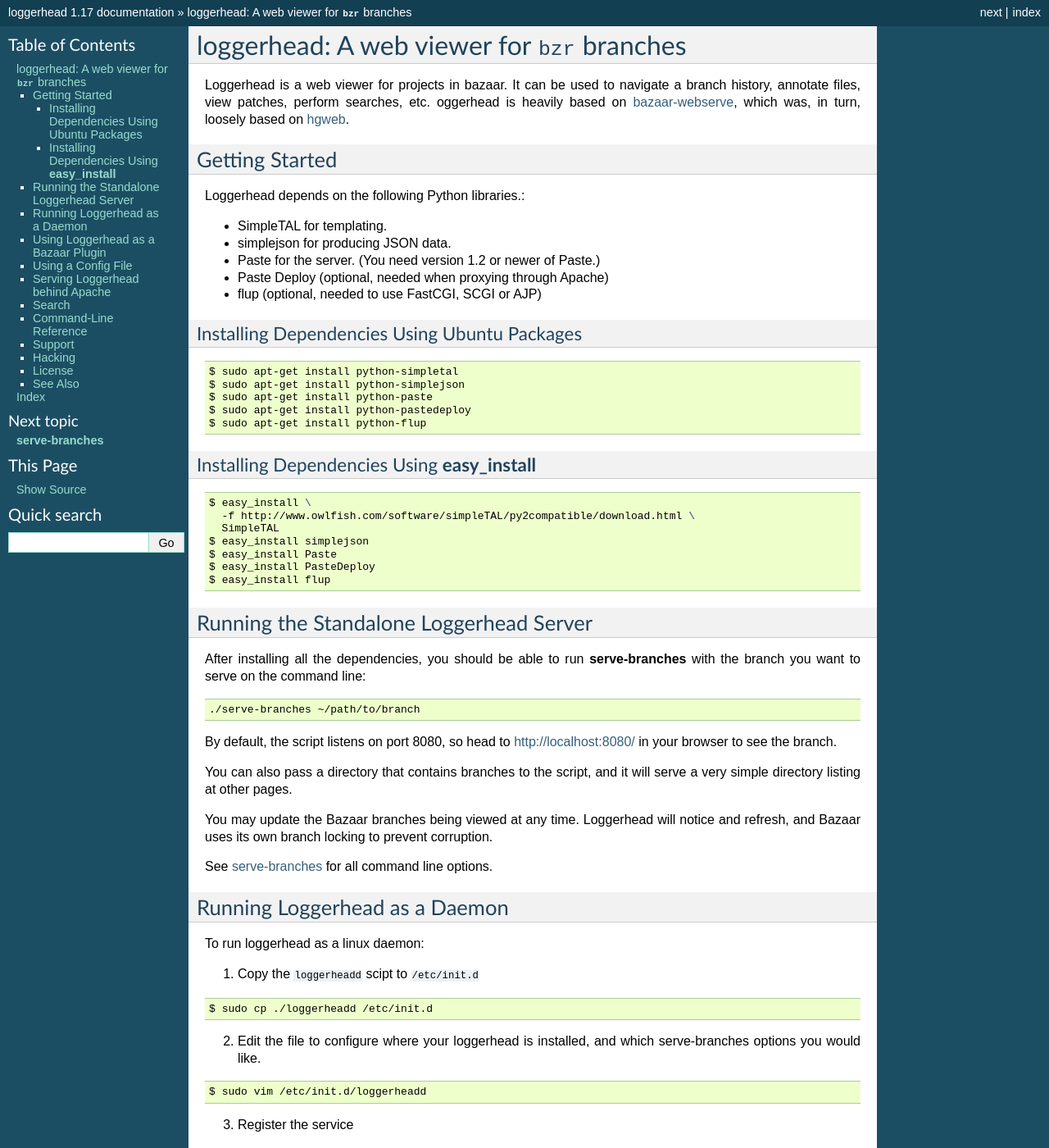
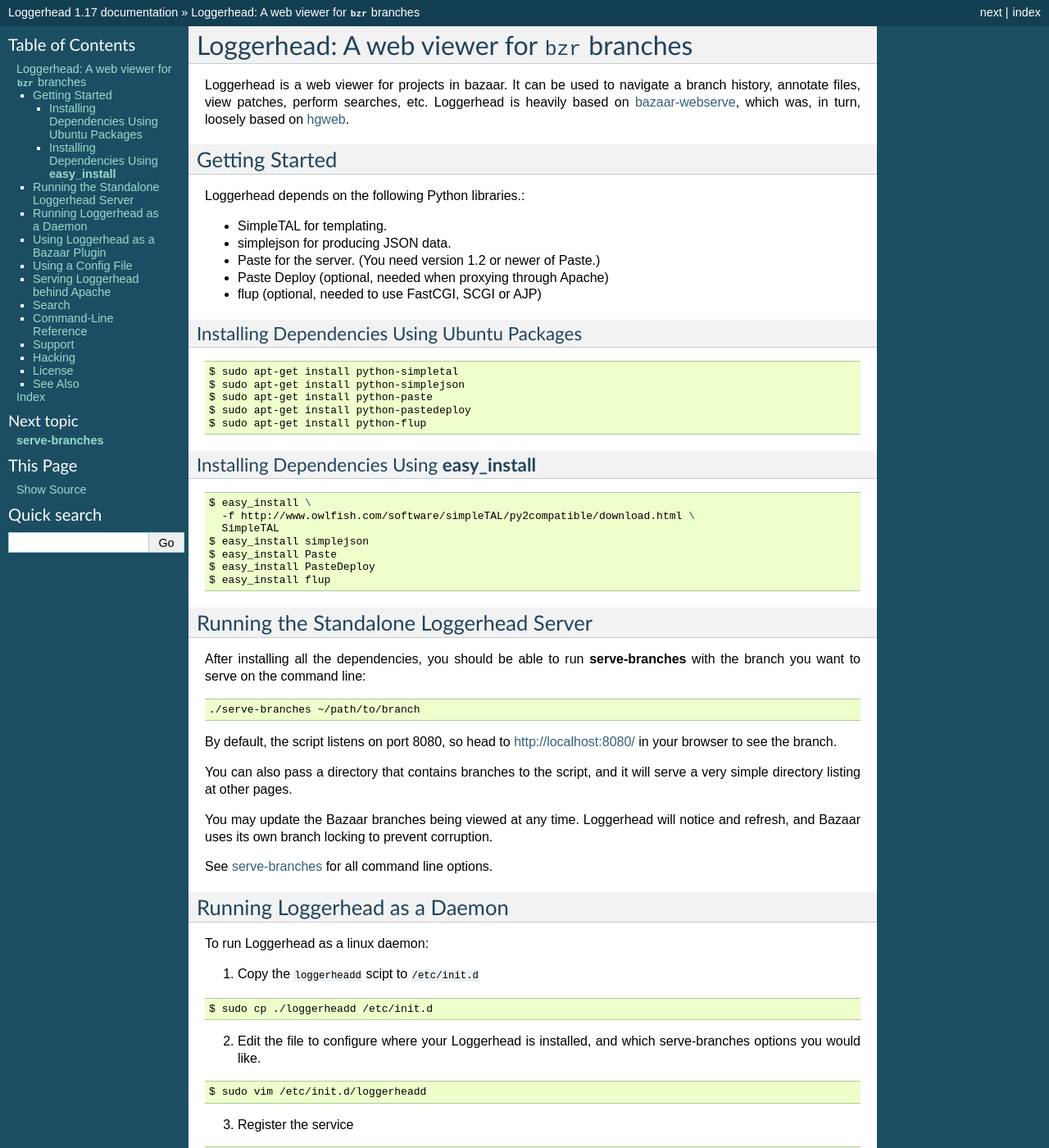
Before and after one commit to breezy-team/loggerhead, a Sphinx documentation site: the page built from docs/index.rst, in a window 1280 px wide and 1400 px high. Shown: the whole window at 82% size. Built offline with Sphinx 7.4.7, drawn with Linux system fonts in a browser that asks for light colours; some of the changed text lies outside the part shown.

Commit message:
Use 'Loggerhead' as the display name;  fix typos.

```diff
--- a/docs/conf.py
+++ b/docs/conf.py
@@ -37,7 +37,7 @@
 master_doc = 'index'
 
 # General information about the project.
-project = u'loggerhead'
+project = u'Loggerhead'
 copyright = u'2010, Loggerhead team (https://launchpad.net/~loggerhead-team)'
 
 # The version info for the project you're documenting, acts as replacement for
@@ -172,7 +172,7 @@
 # Grouping the document tree into LaTeX files. List of tuples
 # (source start file, target name, title, author, documentclass [howto/manual]).
 latex_documents = [
-  ('index', 'loggerhead.tex', u'loggerhead Documentation',
+  ('index', 'loggerhead.tex', u'Loggerhead Documentation',
    u'Loggerhead team (https://launchpad.net/\\textasciitilde{}loggerhead-team)', 'manual'),
 ]
 
--- a/docs/index.rst
+++ b/docs/index.rst
@@ -1,9 +1,9 @@
-loggerhead:  A web viewer for ``bzr`` branches
+Loggerhead:  A web viewer for ``bzr`` branches
 ==============================================
 
 Loggerhead is a web viewer for projects in bazaar. It can be used to navigate
 a branch history, annotate files, view patches, perform searches, etc.
-oggerhead is heavily based on `bazaar-webserve
+Loggerhead is heavily based on `bazaar-webserve
 <https://launchpad.net/bzr-webserve>`_, which was, in turn, loosely
 based on `hgweb <http://mercurial.selenic.com/wiki/HgWebDirStepByStep>`_.
 
@@ -75,7 +75,7 @@
 Running Loggerhead as a Daemon
 ------------------------------
 
-To run loggerhead as a linux daemon:
+To run Loggerhead as a linux daemon:
 
 1) Copy the ``loggerheadd`` scipt to ``/etc/init.d``
 
@@ -83,7 +83,7 @@
 
    $ sudo cp ./loggerheadd /etc/init.d
 
-2) Edit the file to configure where your loggerhead is installed, and which
+2) Edit the file to configure where your Loggerhead is installed, and which
    serve-branches options you would like.
 
 .. code-block:: sh
@@ -92,16 +92,12 @@
 
 3) Register the service
 
-a) on upstart based systems like Ubuntu run:
-
 .. code-block:: sh
 
+   # on upstart based systems like Ubuntu run:
    $ sudo update-rc.d loggerheadd defaults
 
-b) on Sysvinit based systems like Centos or SuSE run:
-
-.. code-block:: sh
-
+   # on Sysvinit based systems like Centos or SuSE run:
    $ sudo chkconfig --add loggerheadd
 
 
@@ -191,8 +187,8 @@
 Hacking
 -------
 
-To run loggerhead tests, you will need to install the package ``python-nose``,
-and run its :command:`nosetests` script in the loggerhead directory:
+To run Loggerhead tests, you will need to install the package ``python-nose``,
+and run its :command:`nosetests` script in the Loggerhead directory:
 
 .. code-block:: sh
 
--- a/docs/serve-branches.rst
+++ b/docs/serve-branches.rst
@@ -1,7 +1,7 @@
 :command:`serve-branches`
 =========================
 
-The :command:`serve-branches` script runs a standalone loggerhead server in
+The :command:`serve-branches` script runs a standalone Loggerhead server in
 the foreground.
 
 .. program:: serve-branches
@@ -60,7 +60,7 @@
 
 .. cmdoption:: --log-folder=LOG_FOLDER
 
-    The directory in which to place loggerhead's log files.
+    The directory in which to place Loggerhead's log files.
 
     Defaults to the current directory.
 
@@ -78,7 +78,7 @@
 
     Allow writing to the Bazaar server.
 
-    Setting this option keeps loggerhead from adding a 'readonly+' prefix
+    Setting this option keeps Loggerhead from adding a 'readonly+' prefix
     to the base URL of is to make visible the display of instructions for
     checking out the 'public_branch' URL for the branch being browsed.
 
--- a/docs/start-loggerhead.rst
+++ b/docs/start-loggerhead.rst
@@ -1,7 +1,7 @@
 :command:`start-loggerhead`
 ===========================
 
-The :command:`start-loggerhead` command starts a new standalone loggerhead
+The :command:`start-loggerhead` command starts a new standalone Loggerhead
 server.  By default, the server runs in the background (daemonized).
 
 .. program:: start-loggerhead
--- a/docs/stop-loggerhead.rst
+++ b/docs/stop-loggerhead.rst
@@ -1,7 +1,7 @@
 :command:`stop-loggerhead`
 ======================================================================
 
-The :command:`stop-loggerhead` command stops the currently running loggerhead
+The :command:`stop-loggerhead` command stops the currently running Loggerhead
 daemon.
 
 .. program:: stop-loggerhead
```
